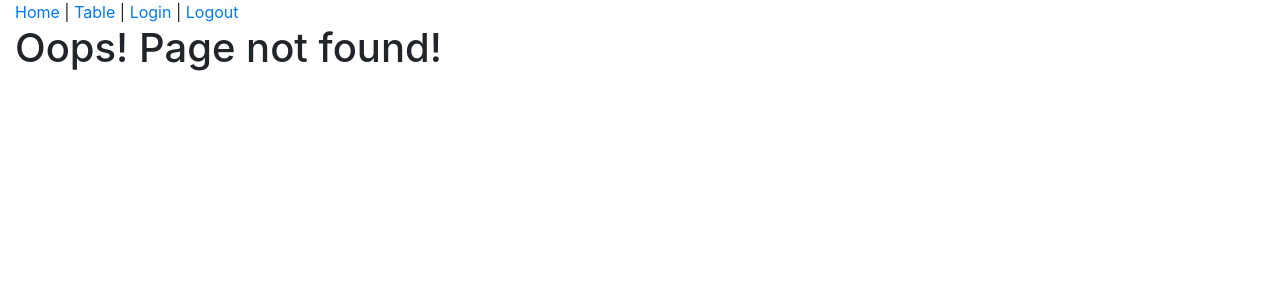
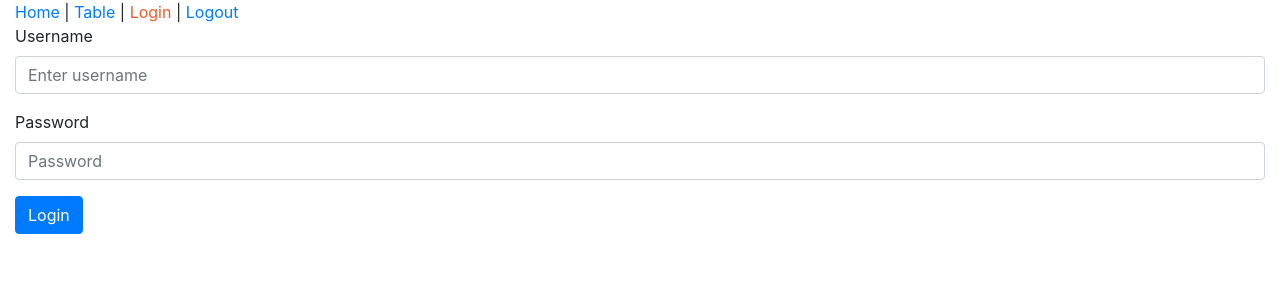
Before and after one commit to trongbinh15/ReactExam, a React (Create React App) app in the folder myapp/: page /form in a window 1280 px wide. Before the commit this address had no page. Shown: the top 300 px of the page. Built offline with nearby package versions, Linux system fonts and the light colour scheme.

Commit message:
init form

```diff
--- a/myapp/src/App.js
+++ b/myapp/src/App.js
@@ -7,6 +7,7 @@ import PageNotFound from "./components/PageNotFound";
 import HomePage from "./components/home/HomePage";
 import { ToastContainer } from "react-toastify";
 import Table from "./components/table/Table";
+import LoginForm from "./components/form/LoginForm";
 
 function App() {
   return (
@@ -15,6 +16,7 @@ function App() {
       <Switch>
         <Route exact path="/" component={HomePage} />
         <Route path="/table" component={Table} />
+        <Route path="/form" component={LoginForm} />
         <Route component={PageNotFound} />
       </Switch>
       <ToastContainer autoClose={3000} hideProgressBar />
--- a/myapp/src/components/common/Header.js
+++ b/myapp/src/components/common/Header.js
@@ -13,7 +13,7 @@ const Header = () => {
         Table
       </NavLink>
       {" | "}
-      <NavLink to="/courses" activeStyle={activeStyle}>
+      <NavLink to="/form" activeStyle={activeStyle}>
         Login
       </NavLink>
       {" | "}
--- /dev/null
+++ b/myapp/src/components/form/LoginForm.js
@@ -0,0 +1,31 @@
+import React from "react";
+
+const LoginForm = () => {
+  return (
+    <form>
+      <div class="form-group">
+        <label for="inputUsername">Username</label>
+        <input
+          type="email"
+          class="form-control"
+          id="inputUsername"
+          placeholder="Enter username"
+        />
+      </div>
+      <div class="form-group">
+        <label for="InputPassword">Password</label>
+        <input
+          type="password"
+          class="form-control"
+          id="InputPassword"
+          placeholder="Password"
+        />
+      </div>
+      <button type="submit" class="btn btn-primary">
+        Login
+      </button>
+    </form>
+  );
+};
+
+export default LoginForm;
```
